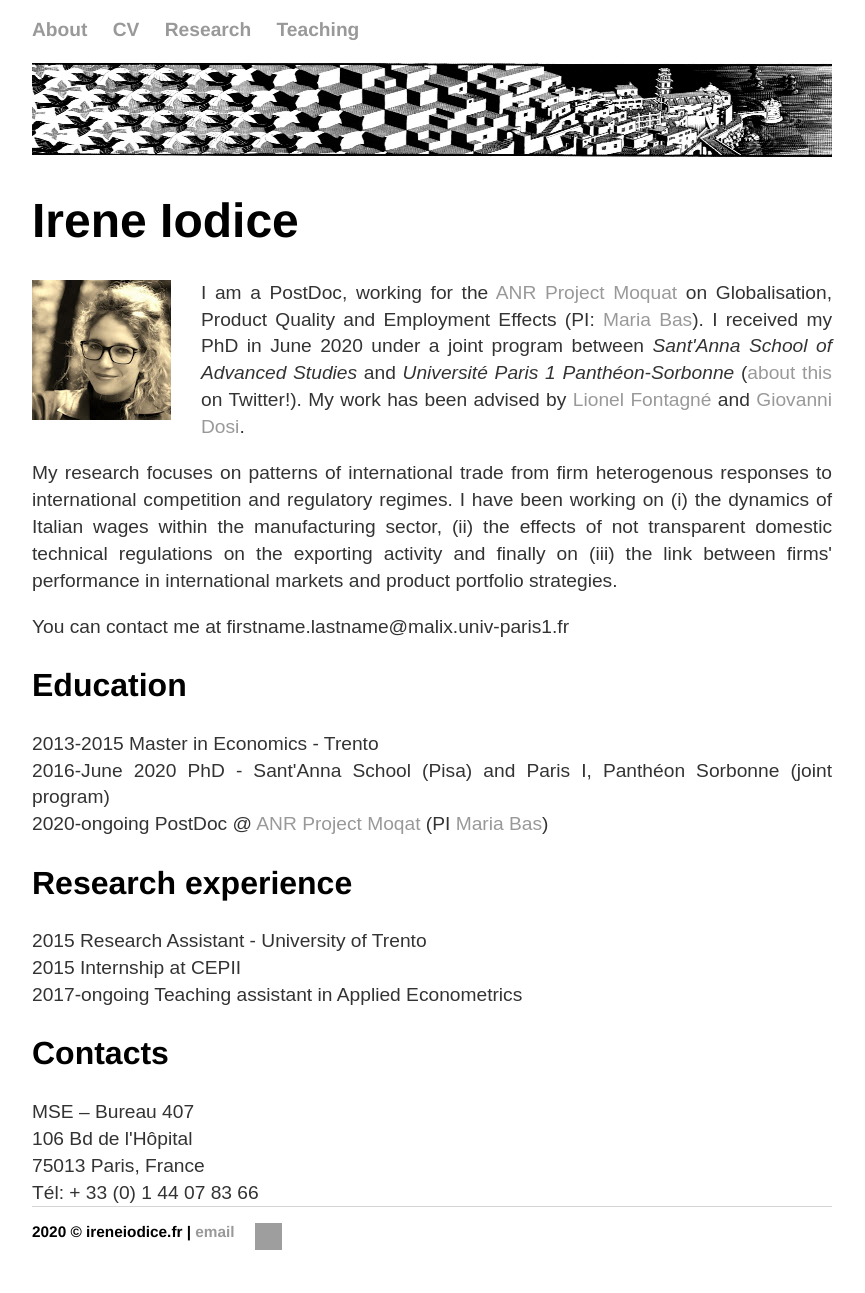
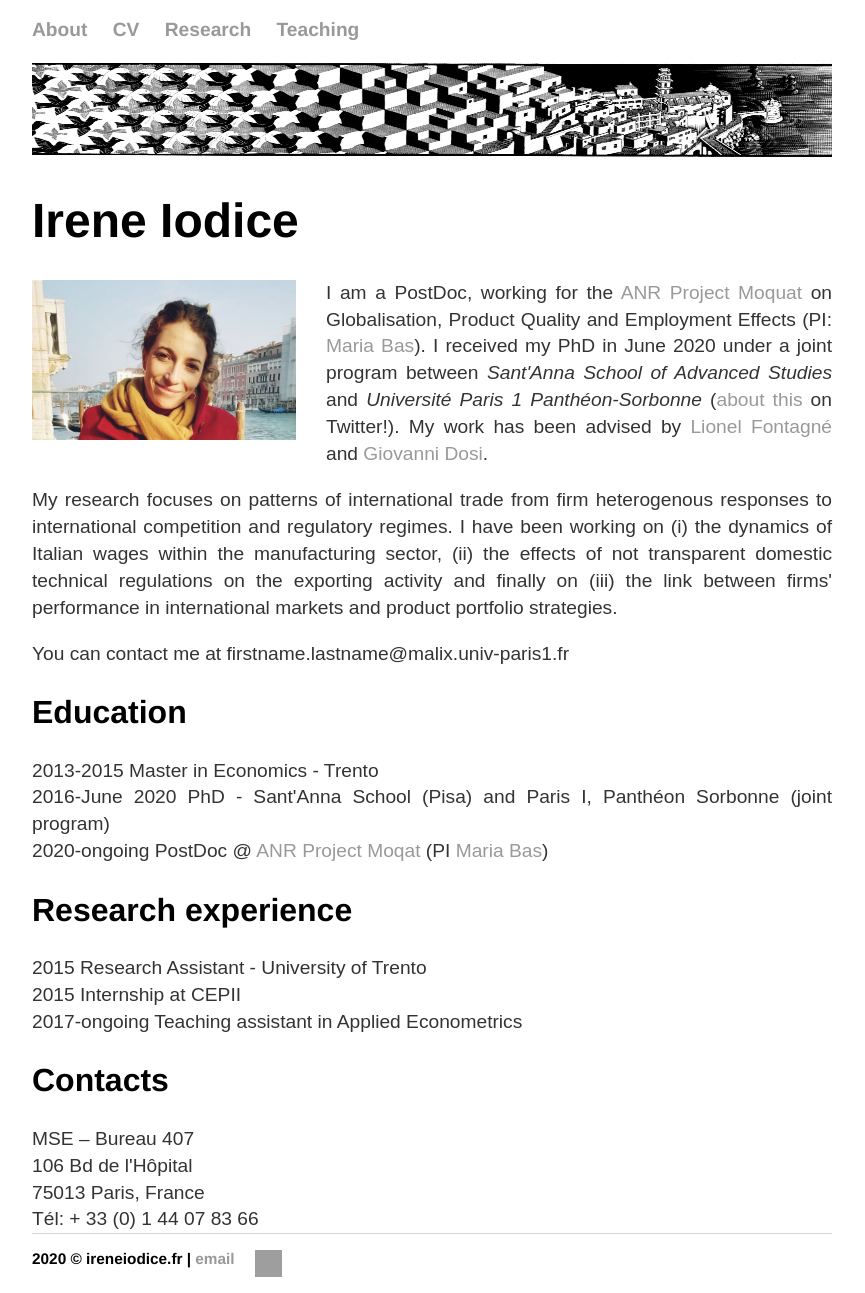
Before and after one commit to ioire/ioire.github.io, a Jekyll site: the page built from about/index.html, in a window 1280 px wide. Shown: the whole page, without its empty margins (208-1073 px from the left). Built offline with Jekyll 4.4.1, drawn with Linux system fonts in a browser that asks for light colours; before the commit the page ends 1266 px from its top, so only the background shows below that; grey boxes are pictures that could not be loaded.

Commit message:
Update index.html

```diff
--- a/about/index.html
+++ b/about/index.html
@@ -17,7 +17,7 @@
 <div class="blurb">
 	<img src="{{ base }}/images/escher-metamorphose.png" width="800" height="100" align="middle">
 	<h1>Irene Iodice</h1>
-	<img src="{{ base }}/images/picprof.jpg" align="left" style="margin: 0px 30px 10px 0px;"/> <p> I am a PostDoc, working for the <a href="https://anr.fr/en/funded-projects-and-impact/funded-projects/project/funded/project/b2d9d3668f92a3b9fbbf7866072501ef-cda581fc05/?tx_anrprojects_funded%5Bcontroller%5D=Funded&cHash=804764a3977ed68aa6cdacba9bac0770">ANR Project Moquat</a>
+	<img src="{{ base }}/images/pi.jpg" align="left"  width="33%" height="36%" style="margin: 0px 30px 10px 0px;""/> <p> I am a PostDoc, working for the <a href="https://anr.fr/en/funded-projects-and-impact/funded-projects/project/funded/project/b2d9d3668f92a3b9fbbf7866072501ef-cda581fc05/?tx_anrprojects_funded%5Bcontroller%5D=Funded&cHash=804764a3977ed68aa6cdacba9bac0770">ANR Project Moquat</a>
 		on Globalisation, Product Quality and Employment Effects (PI: <a href="https://sites.google.com/site/basmaria80/">Maria Bas</a>). I received my PhD in June 2020 under a joint program between <em>Sant'Anna School of Advanced Studies</em> and <em>Université Paris 1 Panthéon-Sorbonne</em>
 		(<a href="https://twitter.com/LisandraFlach/status/1271089604712632320">about this</a> on Twitter!). My work has been advised by <a href="http://www.lionel-fontagne.eu/">Lionel Fontagné</a>  and
 		<a href="https://scholar.google.it/citations?user=jODHZ90AAAAJ&hl=en">Giovanni Dosi</a>.<p>
```
